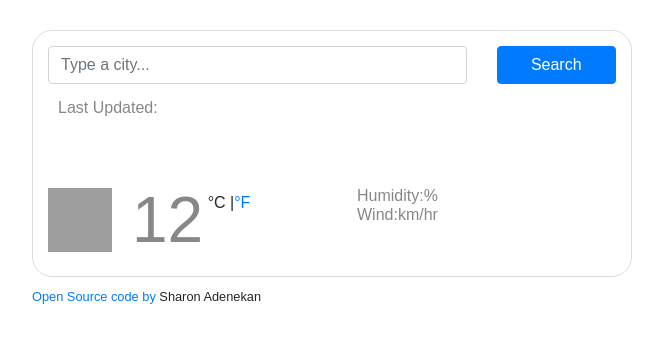
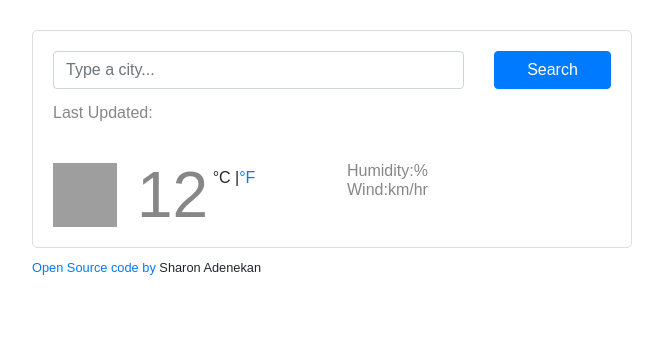
Before and after one commit to Sharoncodes12/my-new-project, a plain HTML site: page index.html in a window 1280 px wide. Shown: the whole page, without its empty margins (308-971 px from the left). Drawn offline with nearby package versions, Linux system fonts and the light colour scheme; no server answers; grey boxes are pictures that could not be loaded.

Commit message:
Updated the search engine

```diff
--- a/script.js
+++ b/script.js
@@ -55,6 +55,6 @@ function handleSubmit(event) {
   search(cityInputElement.value);
   console.log(cityInputElement.value);
 }
-
+search("France");
 let form = document.querySelector("#search-form");
 form.addEventListener("submit", handleSubmit);
--- a/styles.css
+++ b/styles.css
@@ -12,8 +12,8 @@ h1 {
   margin: 0;
 }
 ul {
-  margin: 0 0 5px 10px;
-  padding: 0 2px 30px 0;
+  margin: 0;
+  padding: 0;
 }
 li {
   color: rgb(135, 135, 135);
@@ -22,14 +22,16 @@ li {
   height: 19px;
   line-height: 1;
   list-style: none;
+  margin: 0;
+  padding: 0;
 }
 li:first-letter {
   text-transform: capitalize;
 }
 .weather-app {
   border: 1px solid #dadde1;
-  padding: 15px;
-  border-radius: 20px;
+  padding: 20px;
+  border-radius: 5px;
 }
 .weather-app-wrapper {
   max-width: 600px;
@@ -48,12 +50,16 @@ li:first-letter {
   font-size: 64px;
   line-height: 1;
   font-weight: 400;
-  padding-top: 0;
+  padding-top: 30px;
 }
 .weather-temperature .units {
   position: relative;
   font-size: 16px;
   top: -34px;
+}
+.weather-temperature .active {
+  color: rgb(33, 33, 33);
+  cursor: default;
 }
 .form-control-btn {
   background-color: blue;
```
